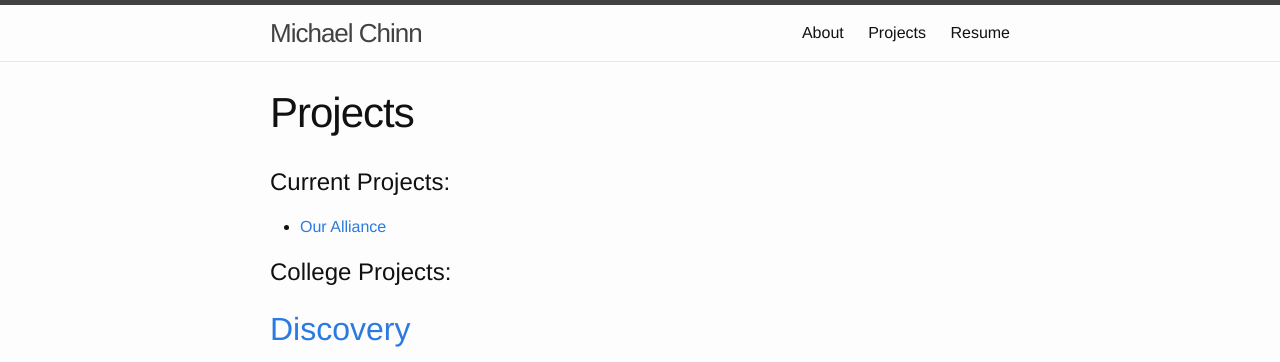
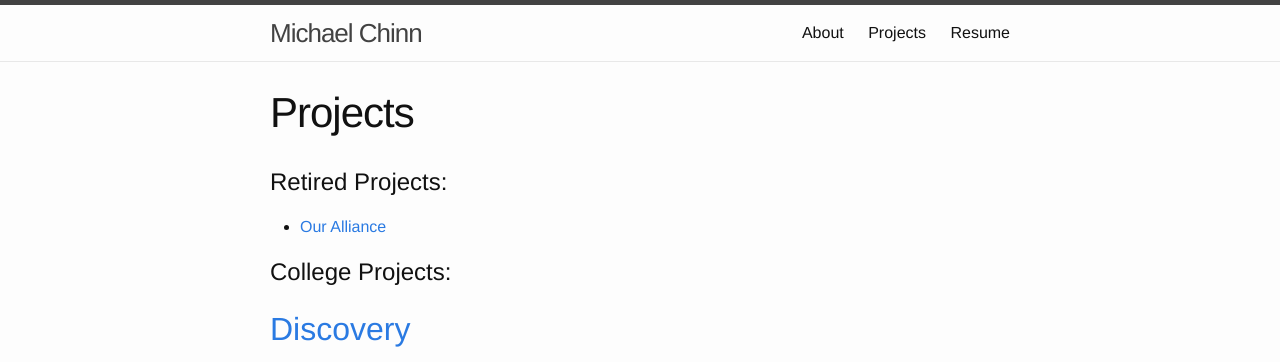
Before and after one commit to mechinn/mechinn.github.io, a Jekyll site: the page built from projects.md, in a window 1280 px wide. Shown: the top 362 px of the page. Built offline with Jekyll 4.4.1, drawn with Linux system fonts in a browser that asks for light colours.

Commit message:
marking Our Alliance as retired, I havent worked on it in like 2 years

```diff
--- a/projects.md
+++ b/projects.md
@@ -5,7 +5,7 @@ permalink: /projects/
 published: true
 ---
 
-# Current Projects:
+# Retired Projects:
 - [Our Alliance](https://github.com/frc869/our-alliance-android)
 
 # College Projects:
```
